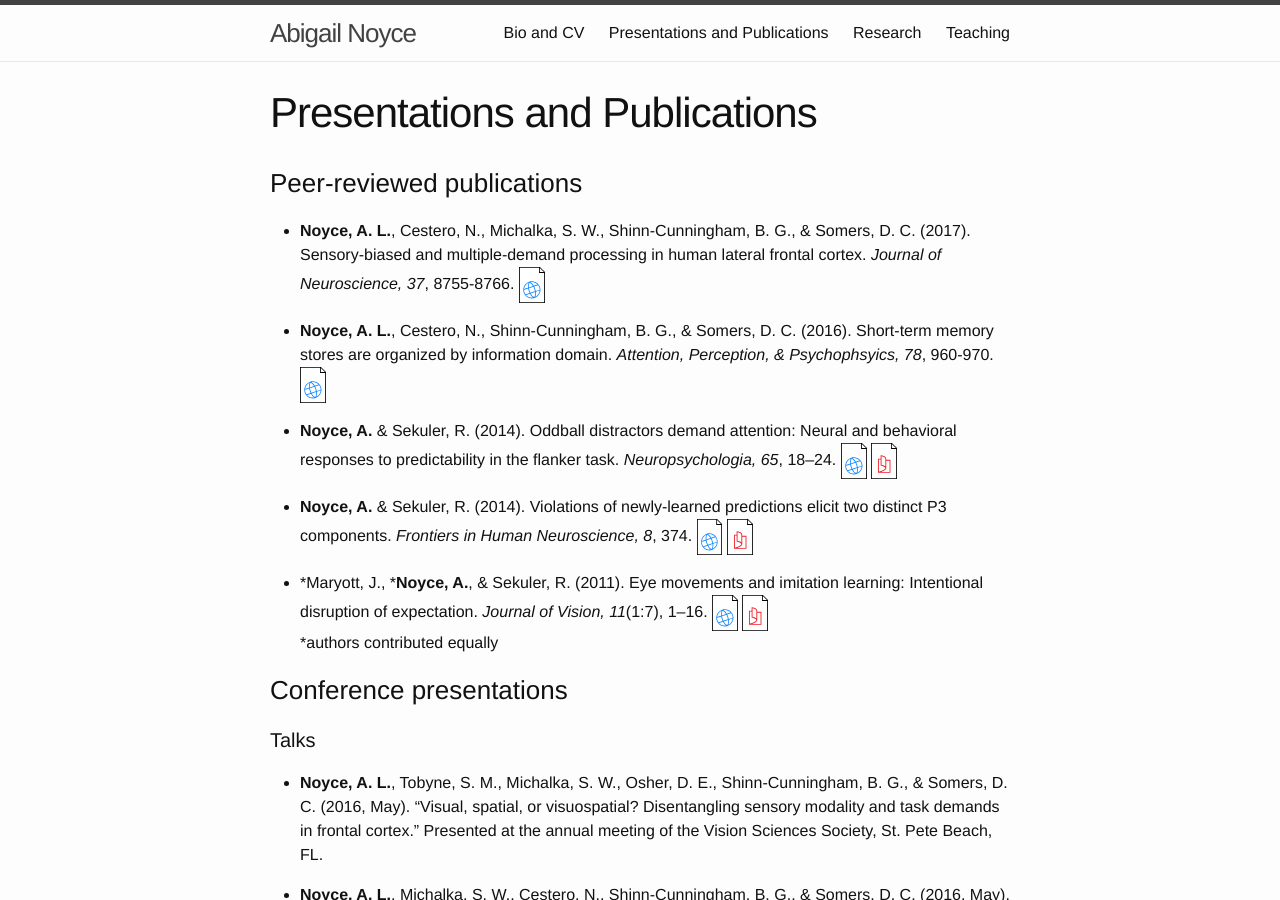
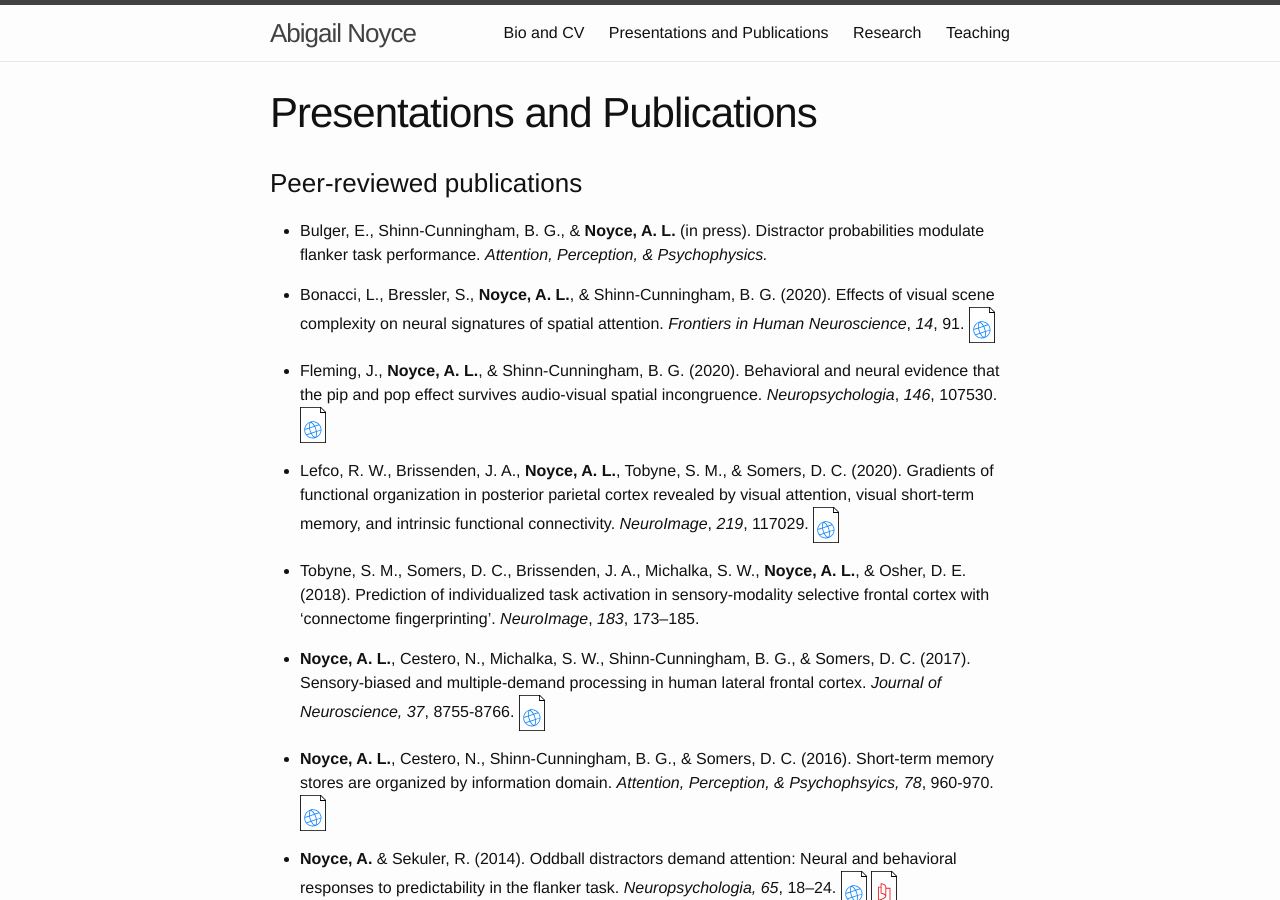
Before and after one commit to abbynoyce/abbynoyce.github.io, a Jekyll site: the page built from pubs.md, in a window 1280 px wide and 900 px high. Built offline with Jekyll 4.4.1, drawn with Linux system fonts in a browser that asks for light colours.

Commit message:
Update pubs.md
Oct 2020 pubs updated

```diff
--- a/pubs.md
+++ b/pubs.md
@@ -6,6 +6,15 @@ permalink: /pubs/
 
 ### Peer-reviewed publications
 
+* Bulger, E., Shinn-Cunningham, B. G., & **Noyce, A. L.** (in press). Distractor probabilities modulate flanker task performance. *Attention, Perception, & Psychophysics.*
+* Bonacci, L., Bressler, S., **Noyce, A. L.**, & Shinn-Cunningham, B. G. (2020). Effects of visual scene complexity on neural signatures of spatial attention. *Frontiers in Human Neuroscience*, *14*, 91.
+[![](/img/web.svg)](https://www.frontiersin.org/articles/10.3389/fnhum.2020.00091/full)
+* Fleming, J., **Noyce, A. L.**, & Shinn-Cunningham, B. G. (2020). Behavioral and neural evidence that the pip and pop effect survives audio-visual spatial incongruence. *Neuropsychologia*, *146*, 107530.
+[![](/img/web.svg)](https://www.sciencedirect.com/science/article/abs/pii/S0028393220302037)
+* Lefco, R. W., Brissenden, J. A., **Noyce, A. L.**, Tobyne, S. M., & Somers, D. C. (2020). Gradients of functional organization in posterior parietal cortex revealed by visual attention, visual short-term memory, and intrinsic functional connectivity. *NeuroImage*, *219*, 117029.
+[![](/img/web.svg)](https://www.sciencedirect.com/science/article/pii/S1053811920305152)
+* Tobyne, S. M., Somers, D. C., Brissenden, J. A., Michalka, S. W., **Noyce, A. L.**, & Osher, D. E. (2018). Prediction of individualized task activation in sensory-modality selective frontal cortex with ‘connectome fingerprinting’. *NeuroImage*, *183*, 173–185.
+[![](/ing/web.svg)](https://www.sciencedirect.com/science/article/abs/pii/S1053811918306931)
 * **Noyce, A. L.**, Cestero, N., Michalka, S. W., Shinn-Cunningham, B. G., & Somers, D. C. (2017). Sensory-biased and multiple-demand processing in human lateral frontal cortex. *Journal of Neuroscience, 37*, 8755-8766.
 [![](/img/web.svg)](http://www.jneurosci.org/content/37/36/8755)
 * **Noyce, A. L.**, Cestero, N., Shinn-Cunningham, B. G., & Somers, D. C. (2016). Short-term memory stores are organized by information domain. *Attention, Perception, & Psychophsyics, 78*, 960-970.
```
